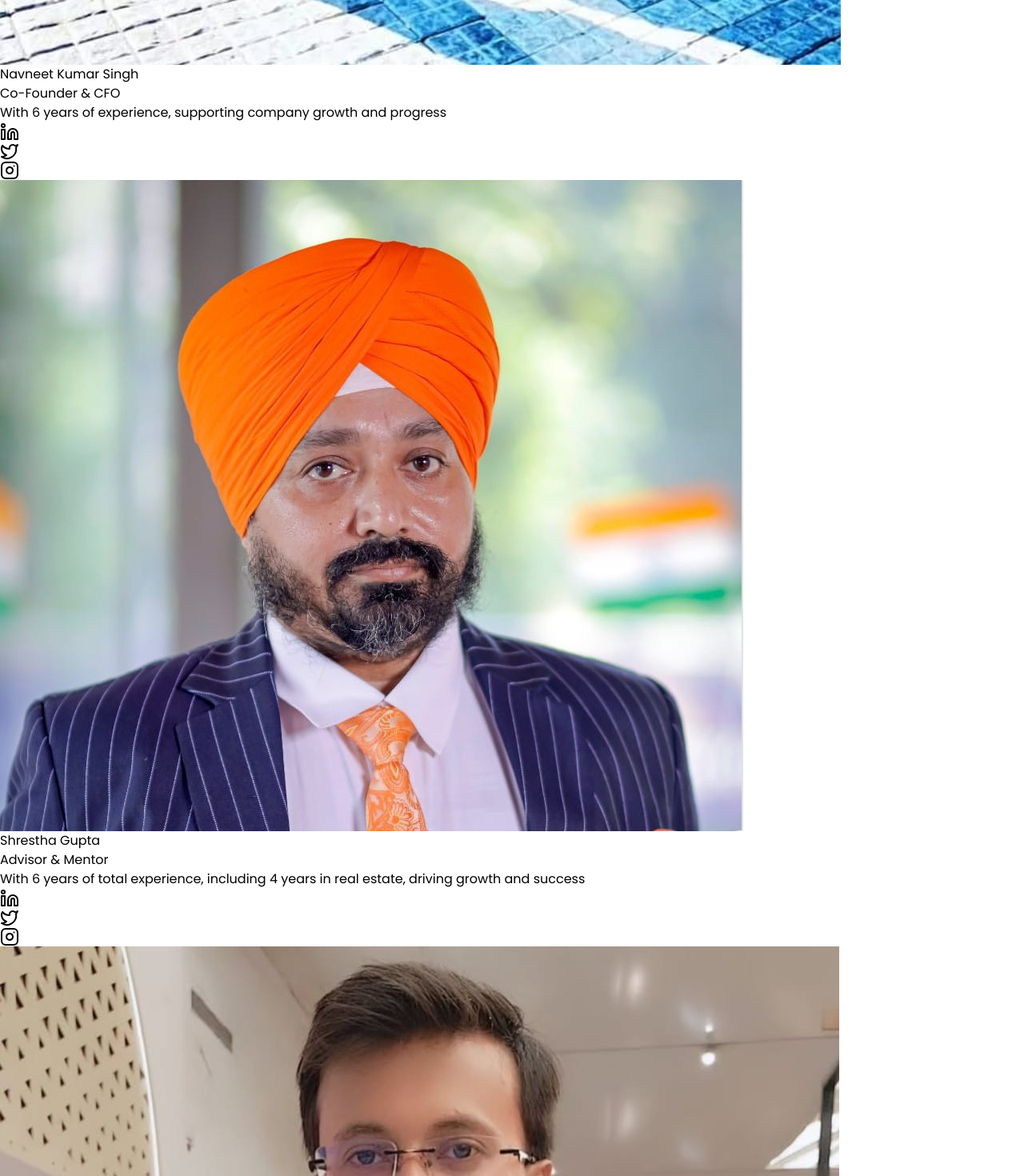
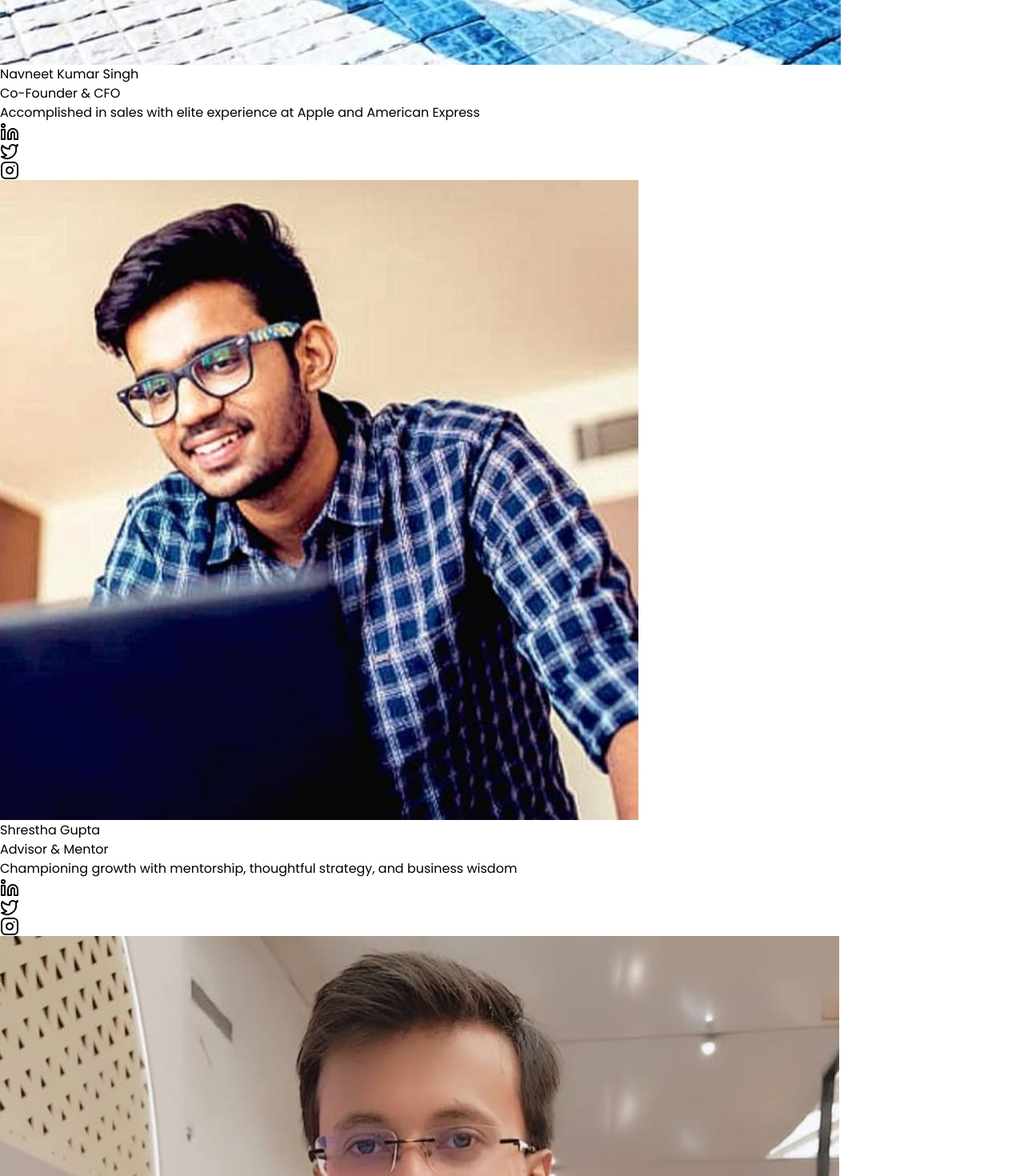
Before and after one commit to SanjeevCod3r/ZesterTech.Com, a React (Vite) app: page /about in a window 1280 px wide. Shown: the part 3399-4869 px from the top of the page at 80% size. Built offline with nearby package versions, Linux system fonts and the light colour scheme.

Commit message:
[Sanjeev Jaiswal] Add: Done team

```diff
--- a/src/assets/data/teammemberdata.js
+++ b/src/assets/data/teammemberdata.js
@@ -4,12 +4,13 @@ import babliimage from '../images/babliimage.jpeg';
 import nihalimage from '../images/nihalimage.jpeg';
 import vivekimage from '../images/vivekimage.jpeg';
 import sanjeevimage from '../images/sanjeevimage.jpeg';
+import shimage from '../images/shimage.jpeg';
 
 export const teamMembers = [
     {
       name: 'Sanjeev Jaiswal',
       position: 'Founder & CEO',
-      bio: 'With 15 years of total experience, including 10 years in real estate, driving growth and success',
+      bio: 'Engineer turned tech CEO building scalable, impactful digital tech ventures',
       image: sanjeevimage,
       social: {
         linkedin: '#',
@@ -20,7 +21,7 @@ export const teamMembers = [
    {
       name: 'Navneet Kumar Singh',
       position: 'Co-Founder & CFO',
-      bio: 'With 6 years of experience, supporting company growth and progress',
+      bio: 'Accomplished in sales with elite experience at Apple and American Express',
       image: navneetimage,
       social: {
         linkedin: '#',
@@ -31,8 +32,8 @@ export const teamMembers = [
     {
       name: 'Shrestha Gupta',
       position: 'Advisor & Mentor',
-      bio: 'With 6 years of total experience, including 4 years in real estate, driving growth and success',
-      image: ravinderimage,
+      bio: 'Championing growth with mentorship, thoughtful strategy, and business wisdom',
+      image: shimage,
       social: {
         linkedin: '#',
         twitter: '#',
@@ -42,7 +43,7 @@ export const teamMembers = [
     {
       name: 'Nihal Anand',
       position: 'Chief Marketing Manager',
-      bio: 'With 8 years of total experience, including 4 years in real estate',
+      bio: ' Driving retail success through strategic marketing, 4 years’ experience, and 3 thriving marts managed',
       image: nihalimage,
       social: {
         linkedin: '#',
@@ -53,7 +54,7 @@ export const teamMembers = [
     {
       name: 'Babali Bharti',
       position: 'Head of Operation & Management',
-      bio: 'With 8 years of total experience, including 4 years in real estate',
+      bio: 'Experienced Head of Operations ensuring seamless processes, team alignment, and high-impact management strategies',
       image: babliimage,
       social: {
         linkedin: '#',
@@ -64,7 +65,7 @@ export const teamMembers = [
     {
       name: 'Vivek Kumar',
       position: 'North Sales Head',
-      bio: 'With 8 years of total experience, including 4 years in real estate',
+      bio: 'Leading North India sales with strong strategy, team leadership, and consistent revenue performance',
       image: vivekimage,
       social: {
         linkedin: '#',
```
Also changed, not shown: src/assets/images/shimage.jpeg (added).
